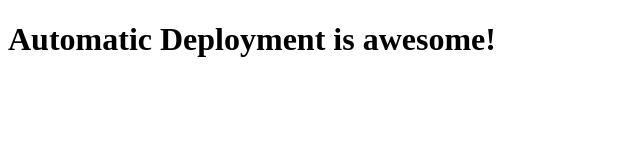
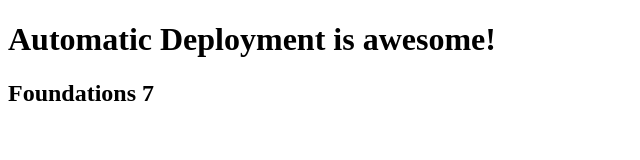
Before and after one commit to ChrisVaz1995/deployment-demo, a website: page index.html in a window 1280 px wide. Shown: the whole page, without its empty margins (0-640 px from the left). Drawn offline with Linux system fonts and the light colour scheme.

Commit message:
updated index html

```diff
--- a/index.html
+++ b/index.html
@@ -8,5 +8,6 @@
 </head>
 <body>
   <h1>Automatic Deployment is awesome!</h1>
+  <h2>Foundations 7</h2>
 </body>
 </html>
```
